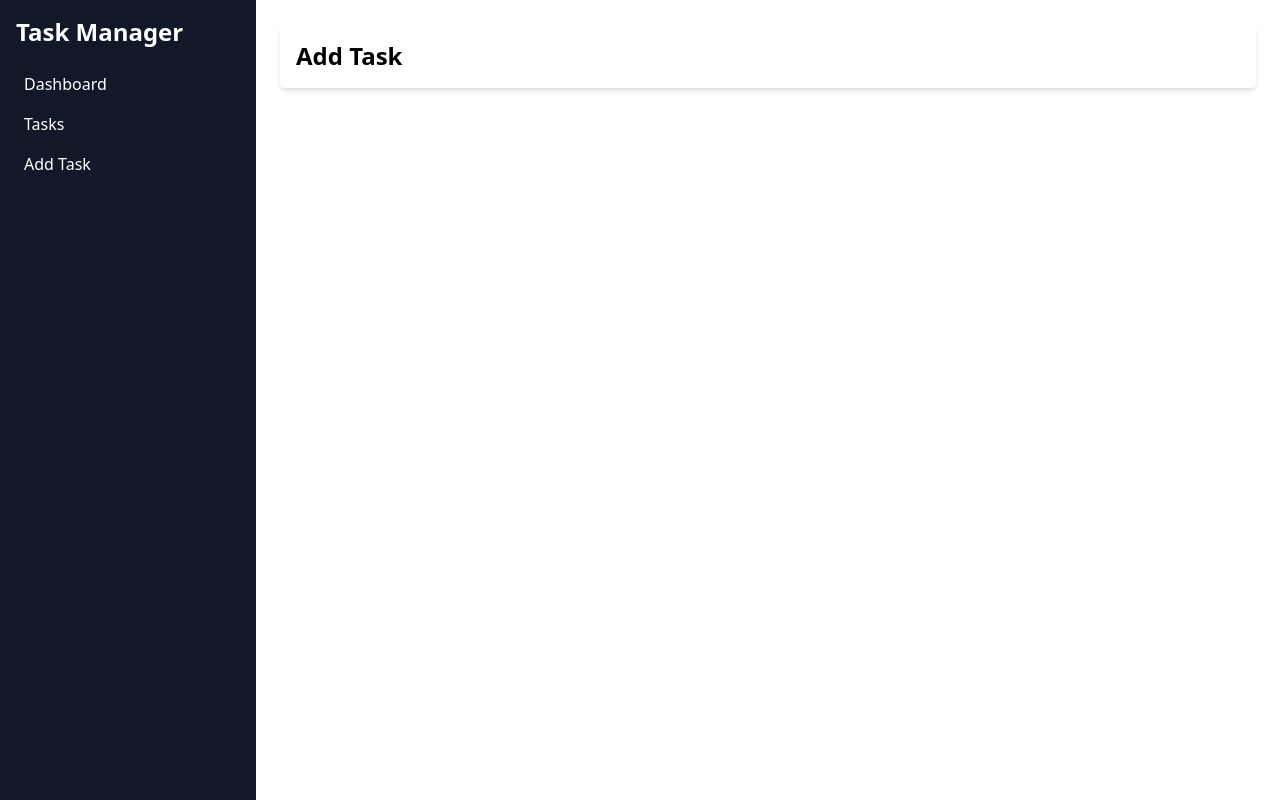
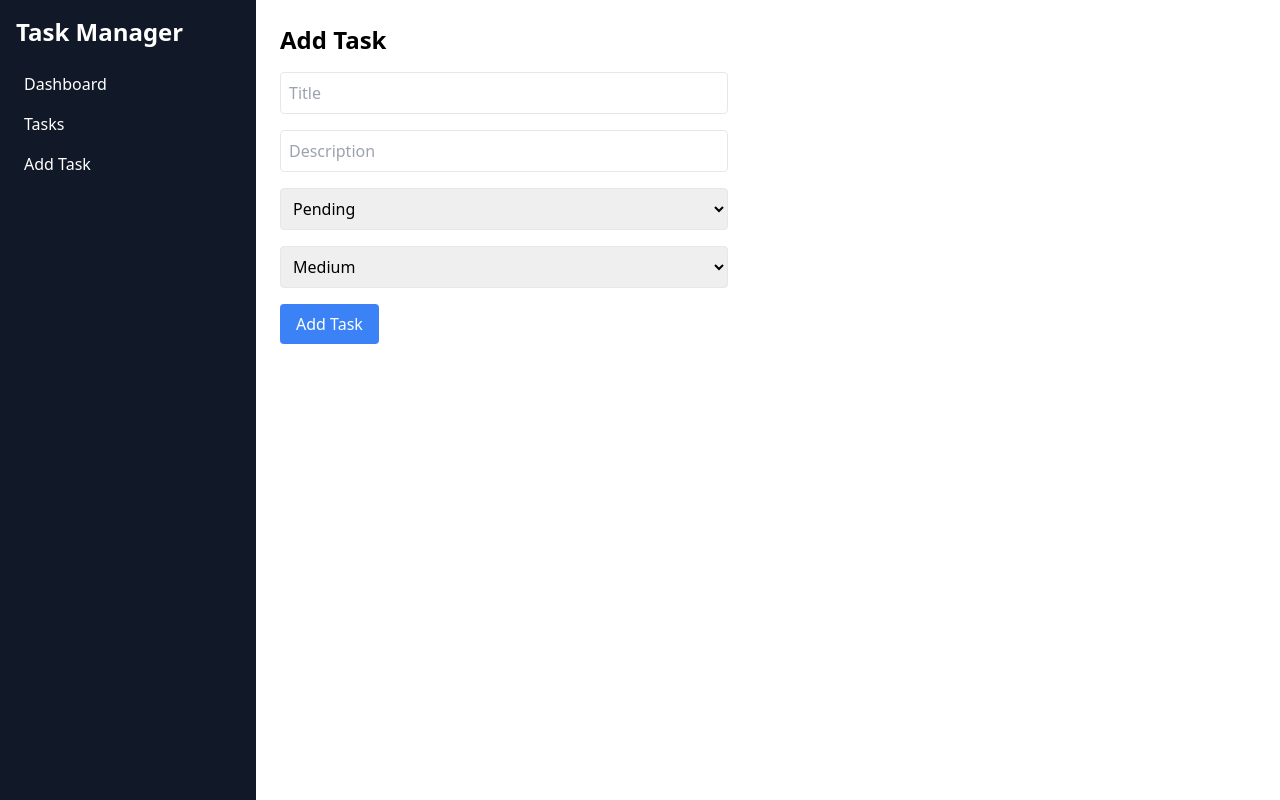
Before and after one commit to noambrihun/taskflow-pro-frontend, a React (Vite) app: page /add-task in a window 1280 px wide. Built offline with nearby package versions, Linux system fonts and the light colour scheme.

Commit message:
add status and priority fields to task form and API

```diff
--- a/src/pages/AddTask.tsx
+++ b/src/pages/AddTask.tsx
@@ -1,9 +1,66 @@
+import { useState } from "react"
+import { addTask } from "../service/taskService"
+import { useNavigate } from "react-router-dom"
+
 function AddTask() {
-    return (
-        <div className="bg-white p-4 rounded-md shadow-md">
-            <h1 className="text-2xl font-bold">Add Task</h1>
-        </div>
-    )
+  const [title, setTitle] = useState("")
+  const [description, setDescription] = useState("")
+  const [status, setStatus] = useState("Pending")
+  const [priority, setPriority] = useState("Medium")
+  const navigate = useNavigate()
+
+  const handleSubmit = async (e: React.FormEvent) => {
+    e.preventDefault()
+
+    await addTask({ title, description, status, priority })
+
+    navigate("/tasks")
+  }
+
+  return (
+    <form onSubmit={handleSubmit} className="max-w-md space-y-4">
+      <h1 className="text-2xl font-bold">Add Task</h1>
+
+      <input
+        type="text"
+        placeholder="Title"
+        value={title}
+        onChange={(e) => setTitle(e.target.value)}
+        className="w-full border p-2 rounded"
+      />
+
+      <input
+        type="text"
+        placeholder="Description"
+        value={description}
+        onChange={(e) => setDescription(e.target.value)}
+        className="w-full border p-2 rounded"
+      />
+
+      <select
+      value={status}
+      onChange={(e) => setStatus(e.target.value)}
+      className="w-full border p-2 rounded"
+    >
+    <option value="Pending">Pending</option>
+    <option value="In Progress">In Progress</option>
+    <option value="Done">Done</option>
+    </select>
+
+    <select
+    value={priority}
+    onChange={(e) => setPriority(e.target.value)}
+    className="w-full border p-2 rounded"
+    >
+   <option value="Low">Low</option>
+   <option value="Medium">Medium</option>
+   <option value="High">High</option>
+   </select>
+      <button className="bg-blue-500 text-white px-4 py-2 rounded">
+        Add Task
+      </button>
+    </form>
+  )
 }
 
 export default AddTask
--- a/src/service/taskService.ts
+++ b/src/service/taskService.ts
@@ -5,3 +5,16 @@ export const getTasks = async () => {
   const data = await res.json()
   return data
 }
+
+export const addTask = async (task: { title: string; description: string; status: string; priority: string }) => {
+  const res = await fetch(BASE_URL, {
+    method: "POST",
+    headers: {
+      "Content-Type": "application/json"
+    },
+    body: JSON.stringify(task)
+  })
+
+  const data = await res.json()
+  return data
+}
```
